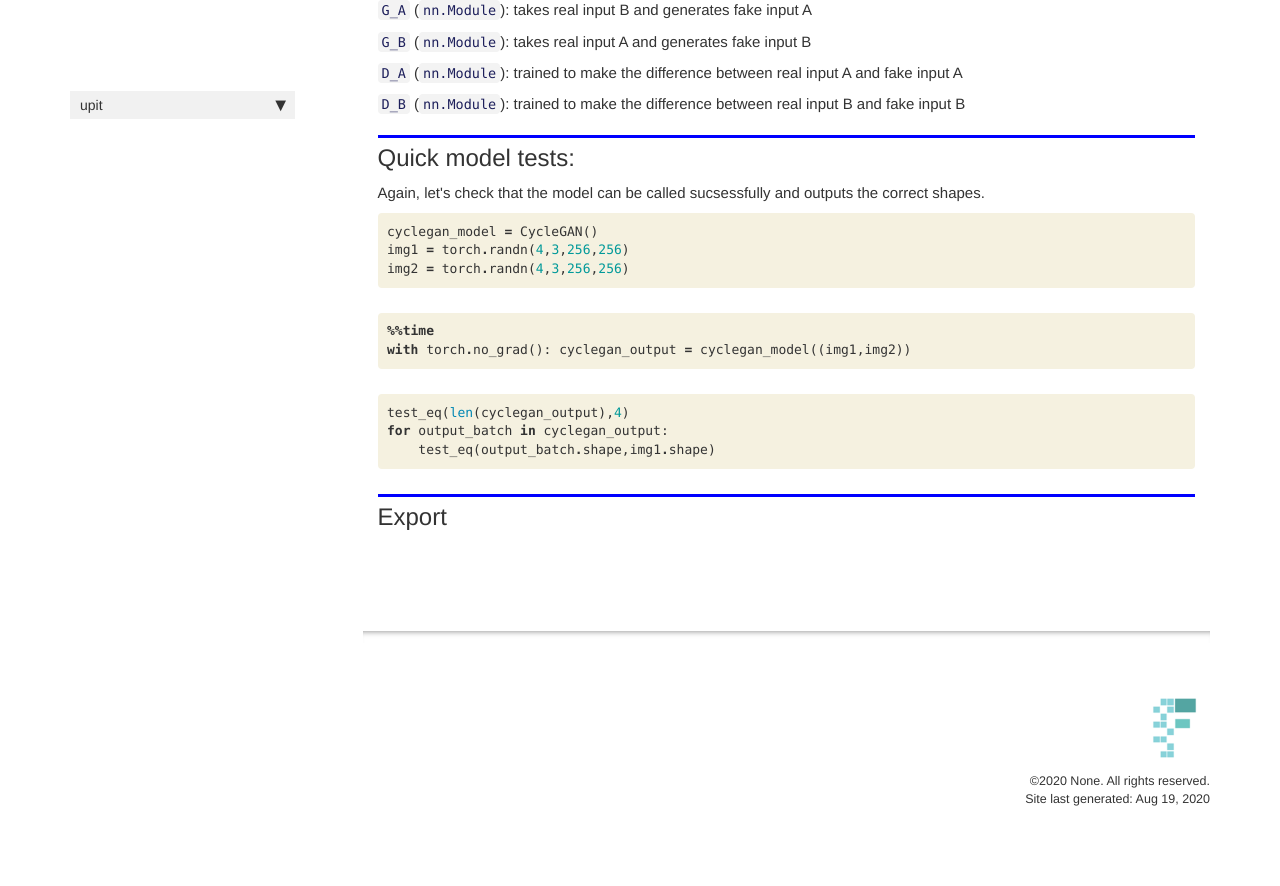
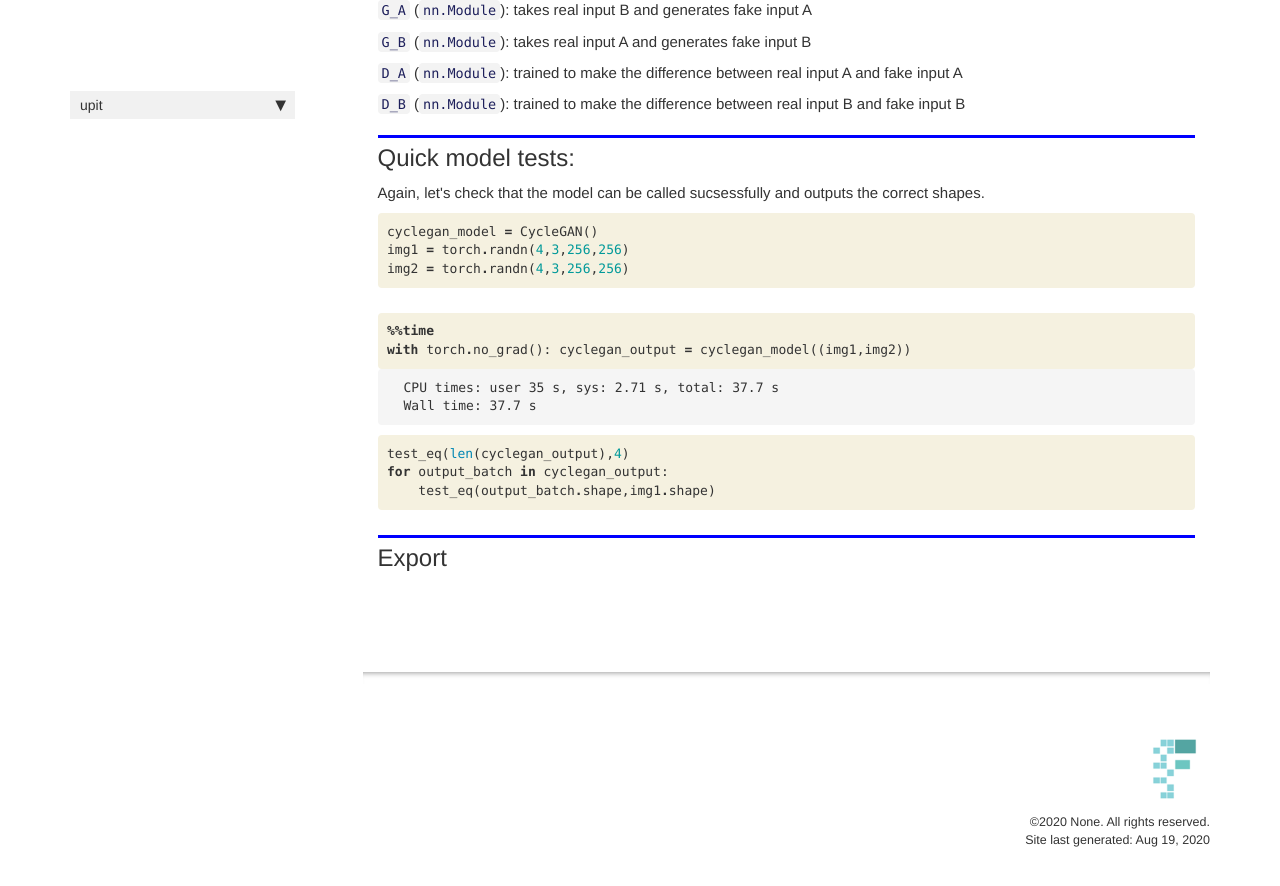
Before and after one commit to tmabraham/UPIT, a Jekyll site: the page built from docs/models_cyclegan.html, in a window 1280 px wide and 900 px high, scrolled down 4102 px. Shown: the top 886 px of the window. Built offline with Jekyll 4.4.1, drawn with Linux system fonts in a browser that asks for light colours; nearby versions of some CDN libraries; comment, search, counter and statistics services are not loaded; before the commit the page ends 4960 px from its top, so only the background shows below that.

Commit message:
update docs and requirements again

```diff
--- a/docs/index.html
+++ b/docs/index.html
@@ -42,7 +42,8 @@
 </div>
 <div class="cell border-box-sizing text_cell rendered"><div class="inner_cell">
 <div class="text_cell_render border-box-sizing rendered_html">
-<p><code>pip install unpaired-img2img-translation</code></p>
+<p>In the future, you will be able to install this package like so:</p>
+<p><code>pip install upit</code></p>
 
 </div>
 </div>
--- a/docs/models_cyclegan.html
+++ b/docs/models_cyclegan.html
@@ -730,6 +730,21 @@
 </div>
 </div>
 
+<div class="output_wrapper">
+<div class="output">
+
+<div class="output_area">
+
+<div class="output_subarea output_stream output_stdout output_text">
+<pre>CPU times: user 35 s, sys: 2.71 s, total: 37.7 s
+Wall time: 37.7 s
+</pre>
+</div>
+</div>
+
+</div>
+</div>
+
 </div>
     {% endraw %}
 
```
Also changed, not shown: README.md, 2 other files.
